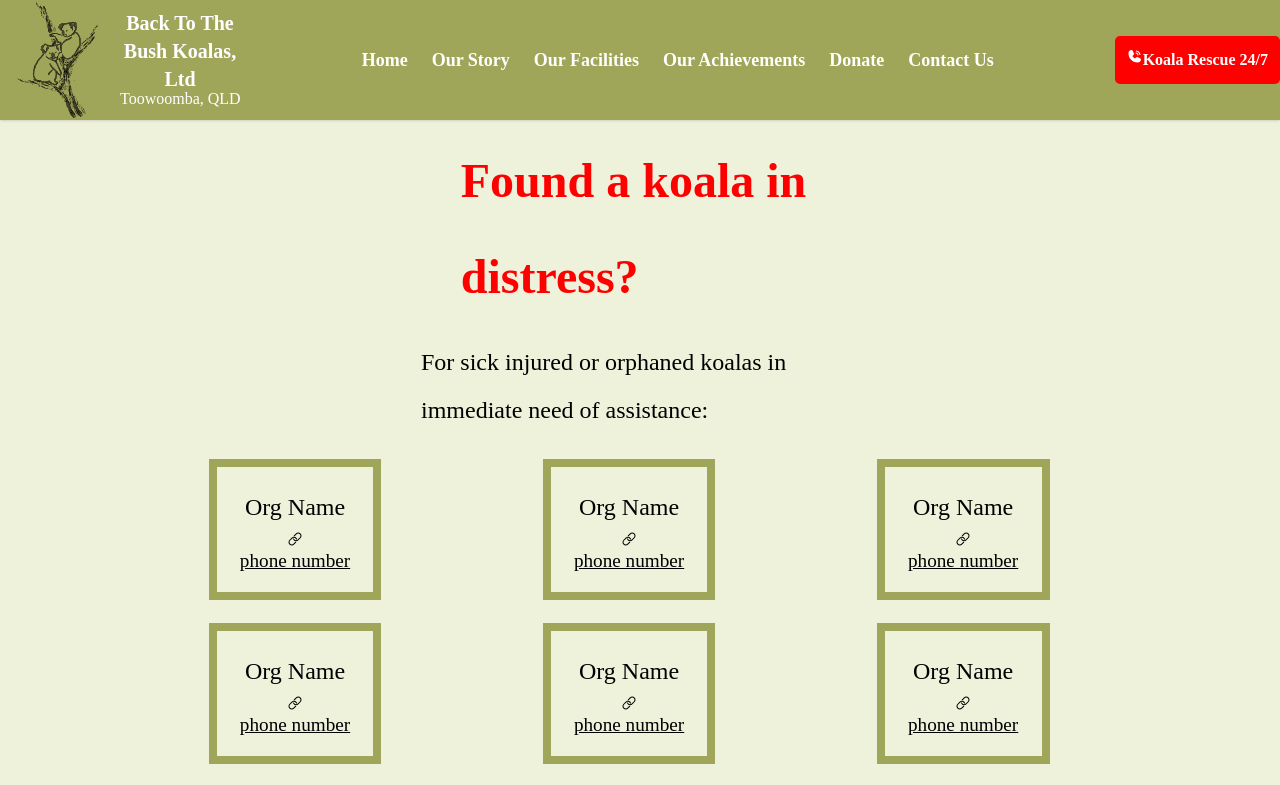
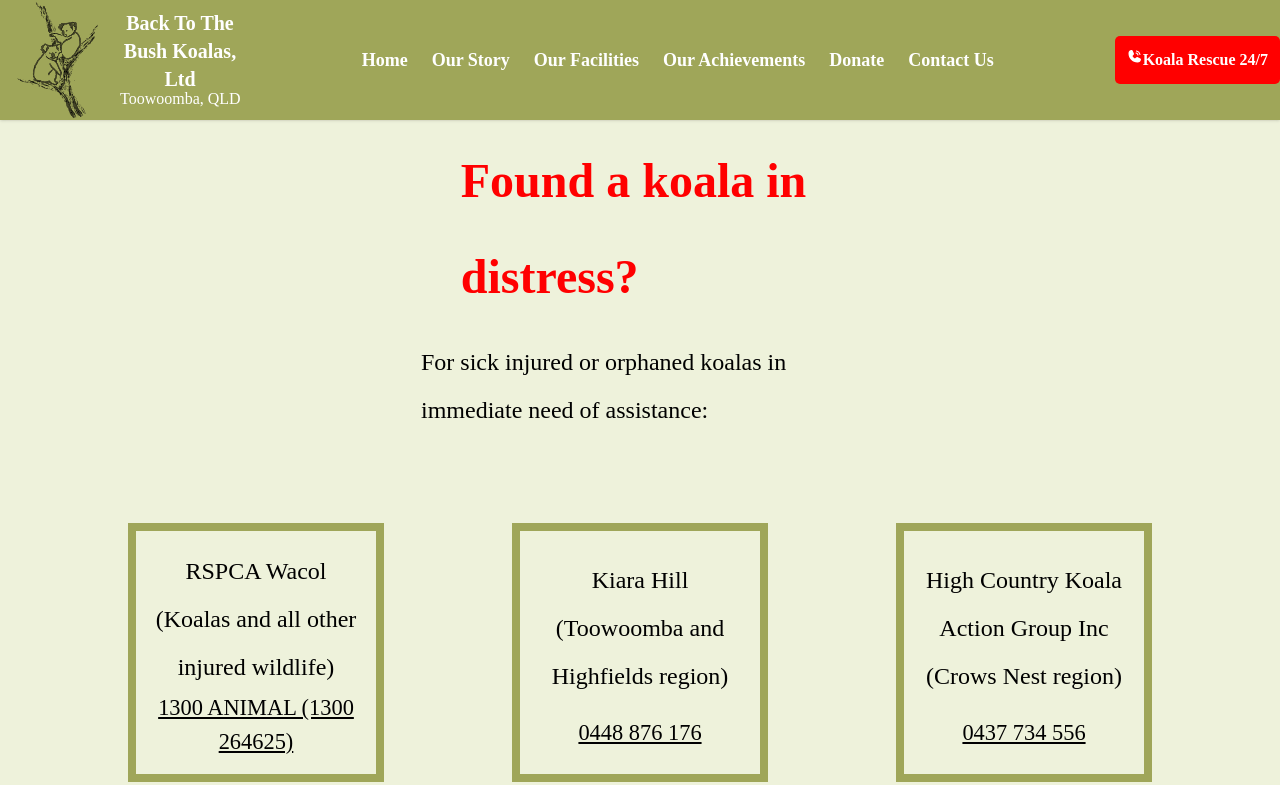
Before and after one commit to FritRin/Back-to-the-Bush-Koalas-New-Website-Development, a React app in the folder frontend/: page /emergency in a window 1280 px wide. Shown: the top 785 px of the page. Built offline with nearby package versions, Linux system fonts and the light colour scheme; the HTML template or start-up script is replaced by a standard one.

Commit message:
implemented static content for emergency page, fixed more styling, contact us WIP

```diff
--- a/frontend/src/index.css
+++ b/frontend/src/index.css
@@ -291,11 +291,17 @@ img.ourHospitalMainImage {
 
 div.ourHospitalGallery {
   display: flex;
-  align-items: center;
+  justify-content: center;
 }
 
-img.ourHospitalGallery {
-  max-width: 25%;
+img.ourHospitalGalleryVertical {
+  max-width: 20%;
+  margin-bottom: 1rem;
+}
+
+img.ourHospitalGalleryHorizontal {
+  max-width: 30%;
+  margin-bottom: 1rem;
 }
 
 h3.ourHospitalInfoBox {
@@ -336,9 +342,8 @@ h2.ourLocationTextContent {
 /* Contact Us Styles */
 
 .contactUsHeading {
-  margin: auto;
-  height: auto;
-  width: 35%;
+  display: flex;
+  justify-content: center;
 }
 
 div.formInput {
@@ -352,9 +357,8 @@ div.formInput {
 }
 
 p.contactForm {
-  margin: auto;
-  width: 25%;
-  height: auto;
+  display: flex;
+  justify-content: center;
 }
 
 div.formMessage {
@@ -409,19 +413,23 @@ a.contactUsBox:hover {
   width: 100%;
   background-color: #9FA659;
   margin: auto;
-  font-size: 1.8rem;
+  margin-top: 5rem;
+  font-size: 2.5rem;
   font-weight: 700;
+  padding: 1rem;
 }
 
 h1.faq {
-  margin: auto;
-  width: 28%;
+  display: flex;
+  justify-content: center;
   margin-bottom: 1em;
   margin-top: 1em;
 }
 
 .faqContent {
-  padding: 1rem;
+  padding: 0 1rem;
+  display: none;
+  overflow: hidden;
 }
 
 
@@ -451,18 +459,17 @@ div.emergencyNumber {
   border-color:#9FA659;
   border-width: 0.5rem;
   padding: 1rem;
-  width: 15%;
-  margin-right: 7%;
-  margin-bottom: 2%;
-  margin-left: 7%;
+  width: 20%;
   height: auto;
   display: flex;
   flex-direction: column;
-  -ms-flex-align: center;
+  align-items: center;
+  text-align: center;
+  margin: 4rem;
 }
 
 a.emergencyNumber {
-  font-size: 1.2rem;
+  font-size: 1.4rem;
   margin: auto;
   text-decoration: underline;
 }
@@ -482,7 +489,7 @@ p.emergencyNumber {
 .emergencyNumberPanel {
   display: flex;
   flex-wrap: wrap;
-  margin-left: 10%;
+  justify-content: center;
 }
 
 .emergencyButton {
--- a/frontend/src/pages/ContactUs.jsx
+++ b/frontend/src/pages/ContactUs.jsx
@@ -1,9 +1,7 @@
 function ContactUS(){
     return(
         <div className="pageContainer">
-            <div className="contactUsHeading">
-                <h1 className="contactUsHeading">Contact Us</h1>
-            </div>
+            <h1 className="contactUsHeading">Contact Us</h1>
             <p className="contactForm">Ask a Question (all queries are sent to our email)</p>
             <div className="contactForm">
                 <form>
@@ -64,9 +62,15 @@ function ContactUS(){
             </div>
             <div className="faq">
                 <h1 className="faq">Frequently Asked Questions</h1>
-                <button type="button" className="faqButton">Question</button>
+                <button type="button" className="faqButton">Why are we just treating koalas instead of all wildlife?</button>
                  <div className="faqContent">
-                    <p>Content</p>
+                    <p>
+                        Wildlife hospitals operate within finite constraints, including available veterinary staff, treatment space, enclosure capacity, food supply and species-specific resources.
+                        These constraints can influence which animals can be accommodated and the treatment options available for individual cases. By creating dedicated capacity specifically for koalas,
+                        Back to the Bush Koalas can help ensure that more koalas receive timely veterinary treatment and the extended rehabilitation they require. Our focus is therefore not about treating
+                        fewer species—it is about doing one thing exceptionally well, filling a significant gap in regional wildlife care, and increasing the overall capacity of the wildlife rehabilitation
+                        network.
+                    </p>
                 </div>
                 <button type="button" className="faqButton">Question</button>
                  <div className="faqContent">
@@ -77,6 +81,7 @@ function ContactUS(){
                     <p>Content</p>
                 </div>
             </div>
+
         </div>
     )
 }
--- a/frontend/src/pages/Emergency.jsx
+++ b/frontend/src/pages/Emergency.jsx
@@ -14,58 +14,28 @@ function Emergency(){
             </div>
             <div className="emergencyNumberPanel">
                 <div className="emergencyNumber">
-                    <p className="emergencyNumber">Org Name</p>
-                    <a href="">
-                        <IconContext.Provider value={{className: 'emergencyNumberLink'}}>
-                            <IoIosLink />
-                        </IconContext.Provider>
-                    </a>
-                    <a href="tel:#" className="emergencyNumber">phone number</a>
+                    <p className="emergencyNumber">RSPCA Wacol (Koalas and all other injured wildlife)</p>
+                    <a href="tel:1300264625" className="emergencyNumber">1300 ANIMAL (1300 264625)</a>
                 </div>
                 <div className="emergencyNumber">
-                    <p className="emergencyNumber">Org Name</p>
-                    <a href="">
-                        <IconContext.Provider value={{className: 'emergencyNumberLink'}}>
-                            <IoIosLink />
-                        </IconContext.Provider>
-                    </a>
-                    <a href="tel:#" className="emergencyNumber">phone number</a>
+                    <p className="emergencyNumber">Kiara Hill (Toowoomba and Highfields region)</p>
+                    <a href="tel:0448876176" className="emergencyNumber">0448 876 176</a>
                 </div>
                 <div className="emergencyNumber">
-                    <p className="emergencyNumber">Org Name</p>
-                    <a href="">
-                        <IconContext.Provider value={{className: 'emergencyNumberLink'}}>
-                            <IoIosLink />
-                        </IconContext.Provider>
-                    </a>
-                    <a href="tel:#" className="emergencyNumber">phone number</a>
+                    <p className="emergencyNumber">High Country Koala Action Group Inc (Crows Nest region)</p>
+                    <a href="tel:0437734556" className="emergencyNumber">0437 734 556</a>
                 </div>
                 <div className="emergencyNumber">
-                    <p className="emergencyNumber">Org Name</p>
-                    <a href="">
-                        <IconContext.Provider value={{className: 'emergencyNumberLink'}}>
-                            <IoIosLink />
-                        </IconContext.Provider>
-                    </a>
-                    <a href="tel:#" className="emergencyNumber">phone number</a>
+                    <p className="emergencyNumber">Trish LeeHong:</p>
+                    <a href="tel:0407028540" className="emergencyNumber">0407 028 540</a>
                 </div>
                 <div className="emergencyNumber">
-                    <p className="emergencyNumber">Org Name</p>
-                    <a href="">
-                        <IconContext.Provider value={{className: 'emergencyNumberLink'}}>
-                            <IoIosLink />
-                        </IconContext.Provider>
-                    </a>
-                    <a href="tel:#" className="emergencyNumber">phone number</a>
+                    <p className="emergencyNumber">Pryde Wildlife (Lockyer Valley and Somerset regions)</p>
+                    <a href="tel:0400256656" className="emergencyNumber">0400 256 656</a>
                 </div>
                 <div className="emergencyNumber">
-                    <p className="emergencyNumber">Org Name</p>
-                    <a href="">
-                        <IconContext.Provider value={{className: 'emergencyNumberLink'}}>
-                            <IoIosLink />
-                        </IconContext.Provider>
-                    </a>
-                    <a href="tel:#" className="emergencyNumber">phone number</a>
+                    <p className="emergencyNumber">Trudi Timbs (Fernvale and Sommerset regions)</p>
+                    <a href="tel:0412541611" className="emergencyNumber">0412 541 611</a>
                 </div>
             </div>
         </div>
--- a/frontend/src/pages/OurFacilities.jsx
+++ b/frontend/src/pages/OurFacilities.jsx
@@ -1,4 +1,9 @@
-import hospital from "../assets/KoalaHospital.JPG"
+import hospitalView from "../assets/Hospitalview.jpg"
+import hospitalProperty from "../assets/Hospitalproperty.jpg"
+import enclosureInfo from "../assets/enclosureinfo.jpeg"
+import enclosurePhoto1 from "../assets/Enclosure2.jpg"
+import enclosurePhoto2 from "../assets/Enclosure3.jpeg"
+
 function OurFacilities(){
     return(
         <div className="pageContainer">
@@ -48,12 +53,12 @@ function OurFacilities(){
             <li className="ourHospitalTextContent">Pre-release plantation with 38 large koala feed trees</li>
             <li className="ourHospitalTextContent">Onsite koala fodder trees-over 2000 planted thus far.</li>
 
-            <img src={hospital} alt="Koala Hospital Site" className="ourHospitalMainImage"/>
+            <img src={hospitalView} alt="Koala Hospital Site" className="ourHospitalMainImage"/>
             <div className="ourHospitalGallery">
-                <img src={hospital} alt="example image" className="ourHospitalGallery"/>
-                <img src={hospital} alt="example image" className="ourHospitalGallery"/>
-                <img src={hospital} alt="example image" className="ourHospitalGallery"/>
-                <img src={hospital} alt="example image" className="ourHospitalGallery"/>
+                <img src={hospitalProperty} alt="Hospital Property" className="ourHospitalGalleryHorizontal"/>
+                <img src={enclosureInfo} alt="Enclosure without koalas" className="ourHospitalGalleryHorizontal"/>
+                <img src={enclosurePhoto1} alt="Enclosure with koalas 1" className="ourHospitalGalleryVertical"/>
+                <img src={enclosurePhoto2} alt="Enclosure with koalas 2" className="ourHospitalGalleryVertical"/>
             </div>
         </div>
     )
```
